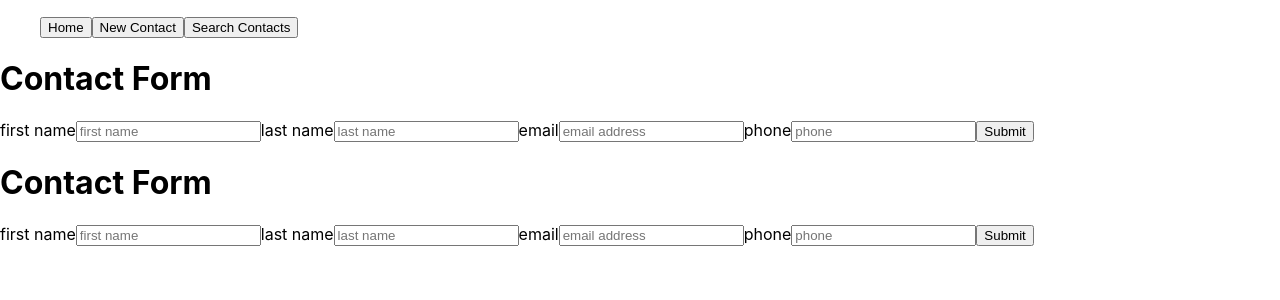
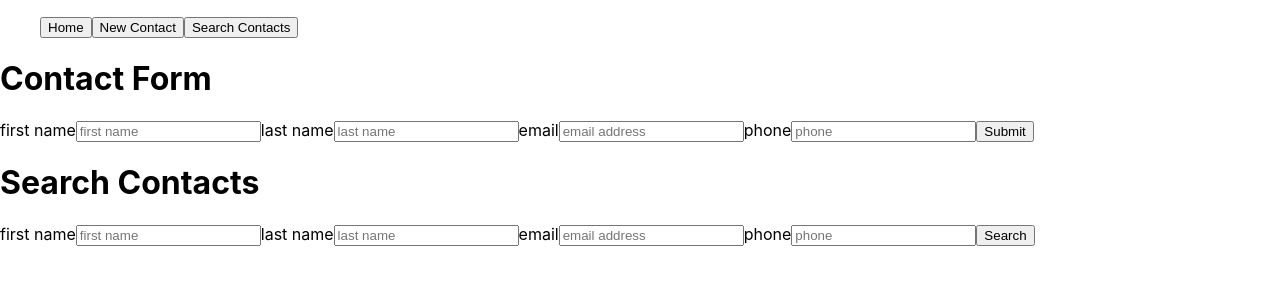
Before and after one commit to markcfleming1990/contact_me, a React (Create React App) app in the folder contact/: page / in a window 1280 px wide. Shown: the top 300 px of the page. Built offline with nearby package versions, Linux system fonts and the light colour scheme.

Commit message:
working state

```diff
--- a/contact/package.json
+++ b/contact/package.json
@@ -6,6 +6,10 @@
     "@testing-library/jest-dom": "^5.16.5",
     "@testing-library/react": "^13.4.0",
     "@testing-library/user-event": "^13.5.0",
+    "cors": "^2.8.5",
+    "express": "^4.18.2",
+    "mongodb": "^4.13.0",
+    "mongoose": "^6.9.0",
     "nodemon": "^2.0.20",
     "react": "^18.2.0",
     "react-dom": "^18.2.0",
--- a/contact/src/components/Search/search.js
+++ b/contact/src/components/Search/search.js
@@ -3,7 +3,7 @@ import React from "react";
 const Form = () => {
   return (
     <div>
-      <h1>Contact Form</h1>
+      <h1>Search Contacts</h1>
 
       <form>
         <label for="name">first name</label>
@@ -14,7 +14,7 @@ const Form = () => {
         <input type="text" placeholder="email address" name="email" />
         <label for="phone">phone</label>
         <input type="text" placeholder="phone" name="phone" />
-        <button type="submit">Submit</button>
+        <button type="submit">Search</button>
       </form>
     </div>
   );
```
Also changed, not shown: 1 other file (tests, documents, lock files or other folders).
